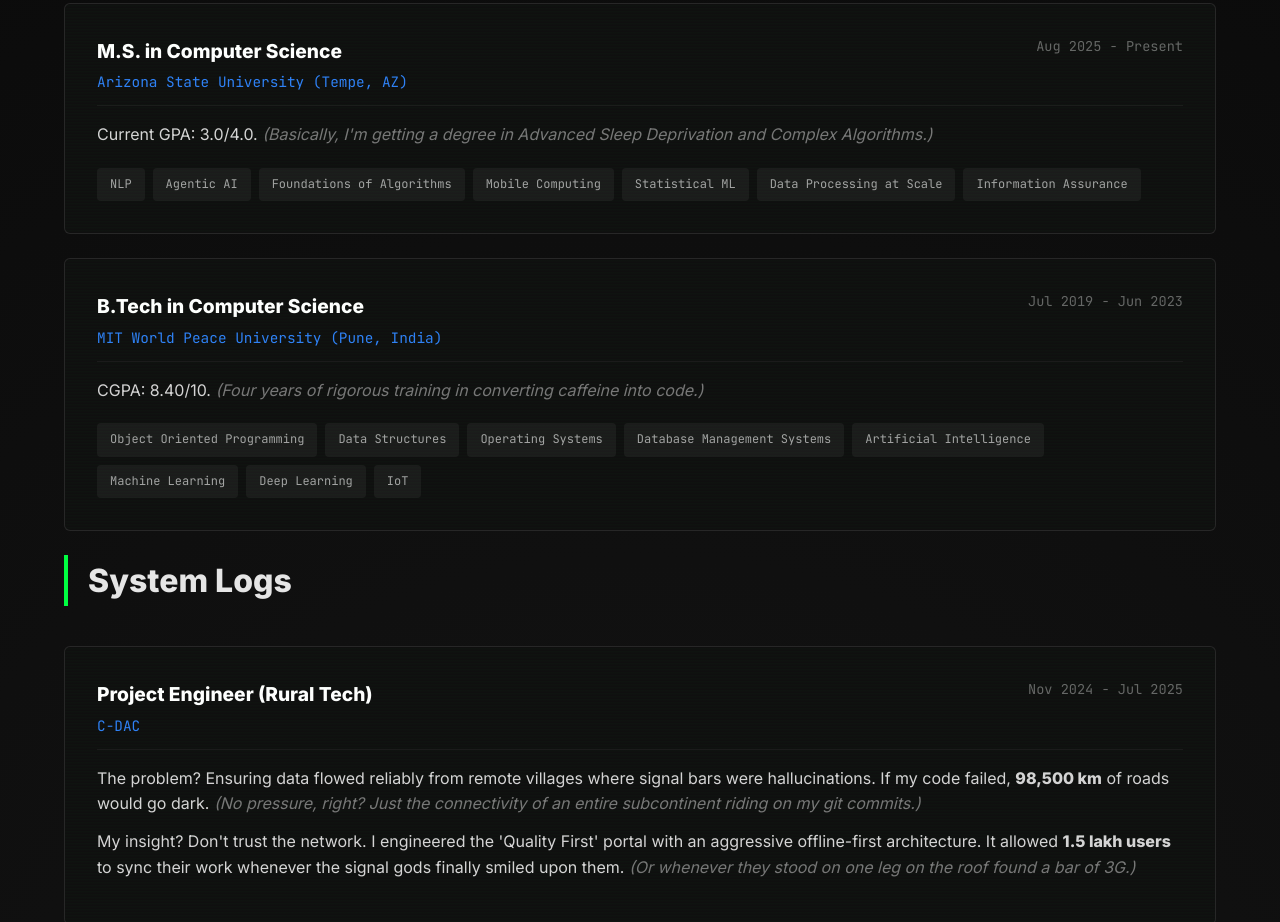
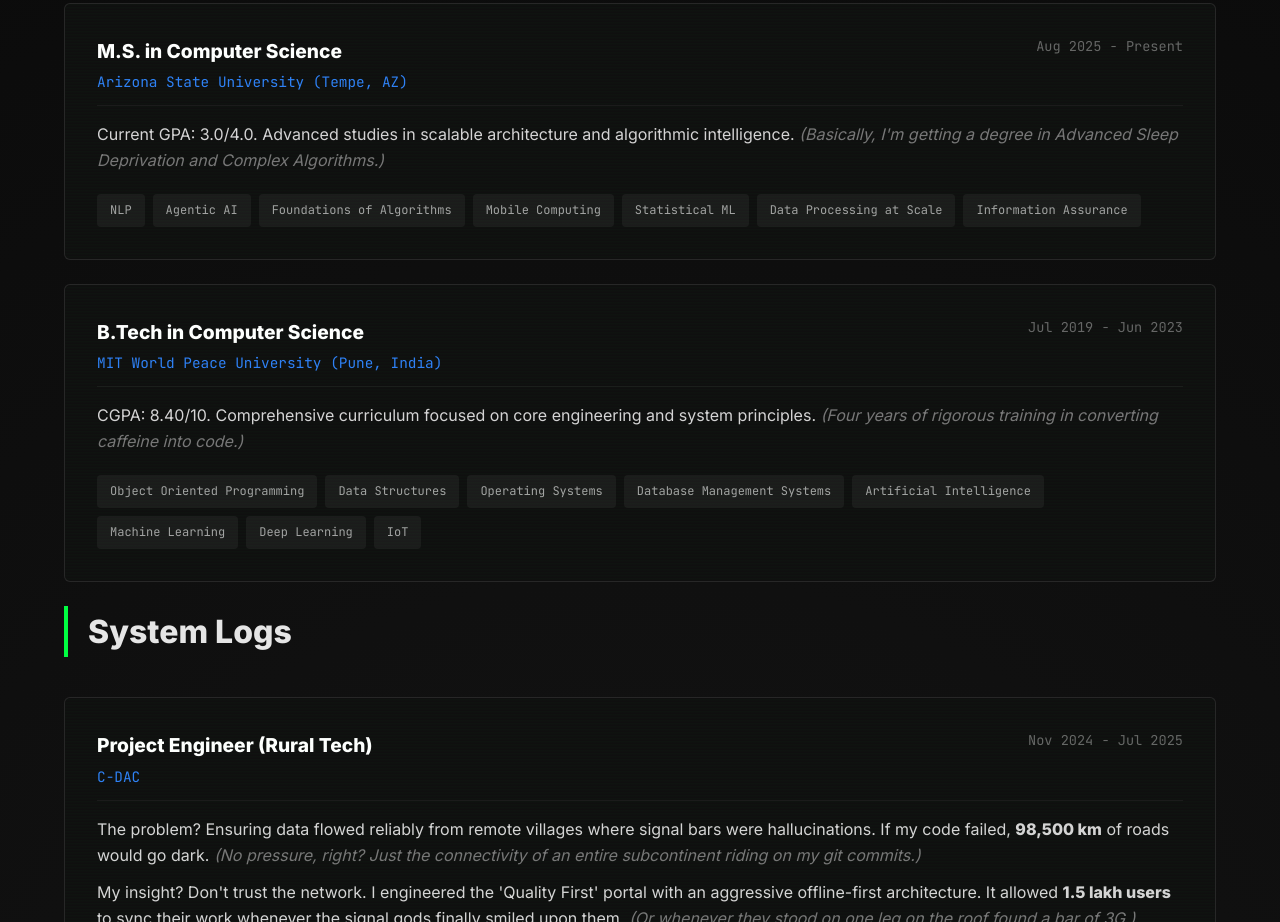
Before and after one commit to Vedang1308/vedang-portfolio, a plain HTML site: page index.html in a window 1280 px wide. Shown: the part 1160-2082 px from the top of the page. Drawn offline with Linux system fonts and the light colour scheme.

Commit message:
Fix: Added Education One-Liners

```diff
--- a/index.html
+++ b/index.html
@@ -5,7 +5,7 @@
     <meta charset="UTF-8">
     <meta name="viewport" content="width=device-width, initial-scale=1.0">
     <title>Vedang Avaghade | /usr/bin/engineer</title>
-    <link rel="stylesheet" href="styles.css?v=edu_full_coursework">
+    <link rel="stylesheet" href="styles.css?v=edu_desc_restored">
     <link href="https://fonts.googleapis.com/css2?family=Inter:wght@400;600;800&display=swap" rel="stylesheet">
     <link href="https://fonts.googleapis.com/css2?family=JetBrains+Mono:wght@400;500;700&display=swap" rel="stylesheet">
     <link rel="stylesheet" href="https://cdnjs.cloudflare.com/ajax/libs/font-awesome/6.4.0/css/all.min.css">
@@ -114,7 +114,7 @@
                 </div>
                 <div class="exp-content">
                     <p>
-                        Current GPA: 3.0/4.0.
+                        Current GPA: 3.0/4.0. Advanced studies in scalable architecture and algorithmic intelligence.
                         <span class="sarcastic-aside">(Basically, I'm getting a degree in Advanced Sleep Deprivation and
                             Complex Algorithms.)</span>
                     </p>
@@ -142,7 +142,7 @@
                 </div>
                 <div class="exp-content">
                     <p>
-                        CGPA: 8.40/10.
+                        CGPA: 8.40/10. Comprehensive curriculum focused on core engineering and system principles.
                         <span class="sarcastic-aside">(Four years of rigorous training in converting caffeine into
                             code.)</span>
                     </p>
```
